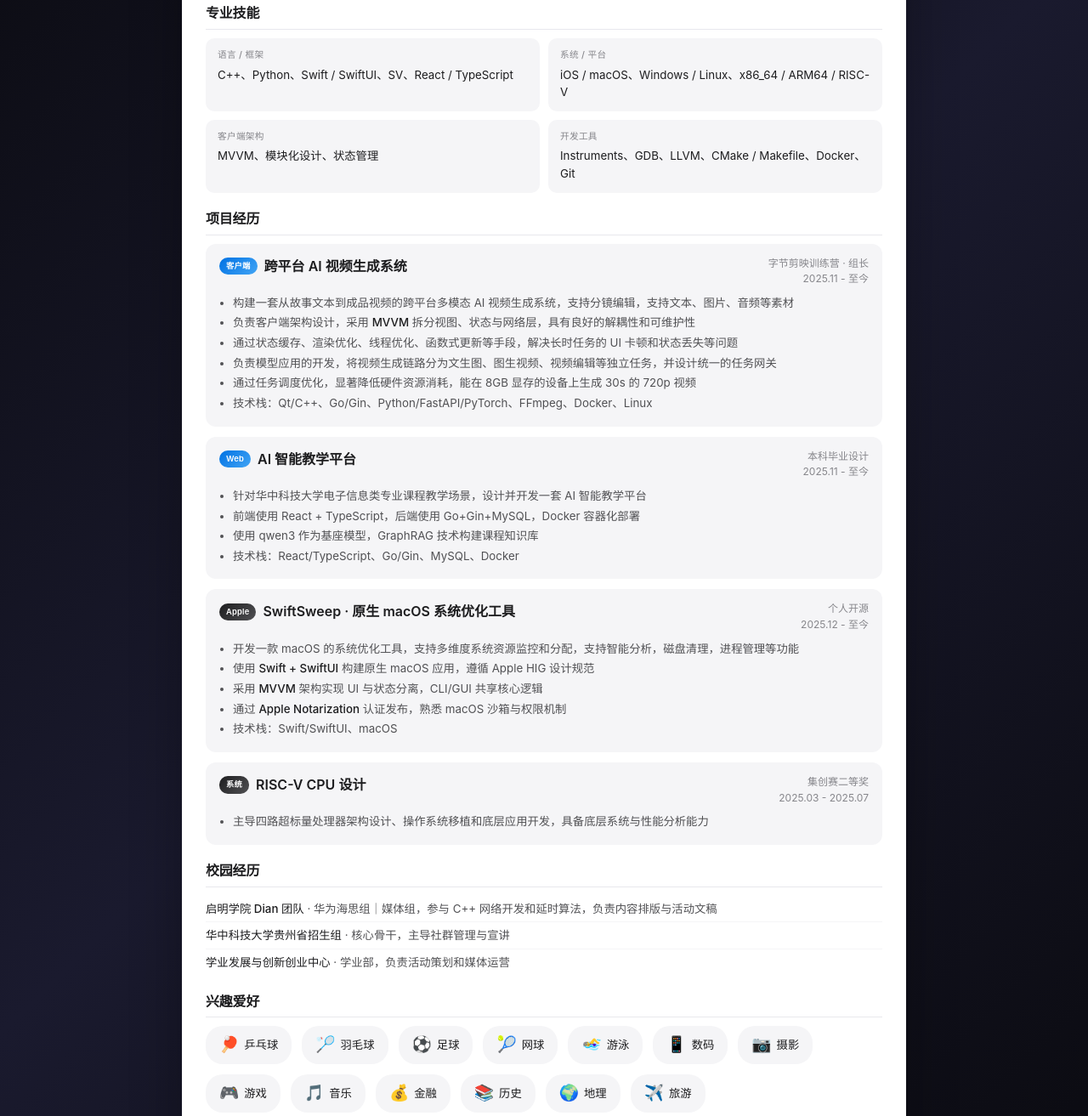
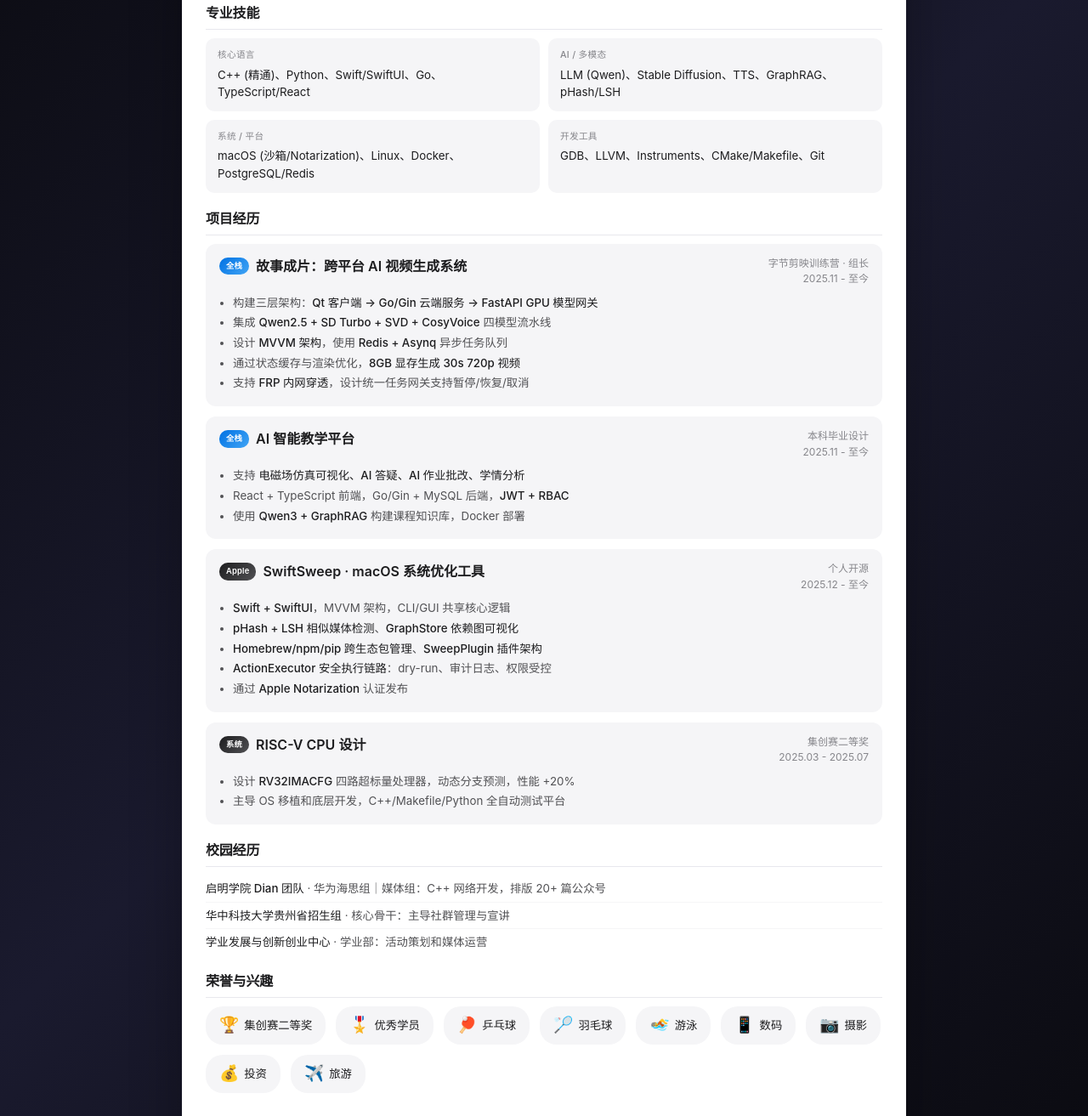
Before and after one commit to JadeSnow7/JadeSnow7.github.io, a plain HTML site: page resume.html in a window 1280 px wide. Shown: the part 329-1642 px from the top of the page at 85% size. Drawn offline with Linux system fonts and the light colour scheme.

Commit message:
Update resume: add technical details from GitHub projects

```diff
--- a/resume.html
+++ b/resume.html
@@ -5,7 +5,7 @@
     <meta charset="UTF-8">
     <meta name="viewport" content="width=device-width, initial-scale=1">
     <title>胡傲东 - 简历</title>
-    <meta name="description" content="胡傲东简历：跨平台客户端开发、系统架构与性能优化。">
+    <meta name="description" content="胡傲东简历：全栈开发、系统架构与 AI 多模态。">
     <link rel="preconnect" href="https://fonts.googleapis.com">
     <link rel="preconnect" href="https://fonts.gstatic.com" crossorigin>
     <link href="https://fonts.googleapis.com/css2?family=Noto+Sans+SC:wght@400;500;600;700&display=swap"
@@ -32,7 +32,6 @@
             -webkit-font-smoothing: antialiased;
         }
 
-        /* Navigation */
         .nav-bar {
             position: fixed;
             top: 0;
@@ -71,7 +70,6 @@
             color: #fff;
         }
 
-        /* Resume Container */
         .resume-wrapper {
             max-width: 900px;
             margin: 0 auto;
@@ -85,7 +83,6 @@
             overflow: hidden;
         }
 
-        /* Header */
         .header {
             text-align: center;
             padding: 28px 20px 24px;
@@ -120,12 +117,10 @@
             color: #0071e3;
         }
 
-        /* Content */
         .content {
             padding: 20px 28px 28px;
         }
 
-        /* Section */
         .section {
             margin-bottom: 18px;
         }
@@ -140,7 +135,6 @@
             border-bottom: 0.5px solid #e8e8ed;
         }
 
-        /* Education */
         .edu-row {
             display: flex;
             justify-content: space-between;
@@ -161,7 +155,6 @@
             font-size: 9pt;
         }
 
-        /* Skills Grid */
         .skills-grid {
             display: grid;
             grid-template-columns: repeat(2, 1fr);
@@ -188,12 +181,6 @@
             color: #1d1d1f;
         }
 
-        .skill-card .highlight {
-            color: #0071e3;
-            font-weight: 500;
-        }
-
-        /* Projects */
         .project {
             background: #f5f5f7;
             border-radius: 12px;
@@ -268,7 +255,6 @@
             color: #0071e3;
         }
 
-        /* Simple List */
         .simple-list {
             list-style: none;
         }
@@ -289,14 +275,13 @@
             font-weight: 500;
         }
 
-        /* Interests */
-        .interests {
+        .awards {
             display: flex;
             gap: 12px;
             flex-wrap: wrap;
         }
 
-        .interest-pill {
+        .award-pill {
             display: inline-flex;
             align-items: center;
             gap: 6px;
@@ -308,11 +293,10 @@
             font-weight: 500;
         }
 
-        .interest-icon {
+        .award-icon {
             font-size: 14pt;
         }
 
-        /* Download Button */
         .download-section {
             text-align: center;
             padding: 20px;
@@ -339,7 +323,6 @@
             box-shadow: 0 8px 20px rgba(0, 113, 227, 0.3);
         }
 
-        /* Responsive */
         @media (max-width: 600px) {
             .skills-grid {
                 grid-template-columns: 1fr;
@@ -430,20 +413,20 @@
                     <div class="section-title">专业技能</div>
                     <div class="skills-grid">
                         <div class="skill-card">
-                            <div class="label">语言 / 框架</div>
-                            <div class="value">C++、Python、Swift / SwiftUI、SV、React / TypeScript</div>
+                            <div class="label">核心语言</div>
+                            <div class="value">C++ (精通)、Python、Swift/SwiftUI、Go、TypeScript/React</div>
+                        </div>
+                        <div class="skill-card">
+                            <div class="label">AI / 多模态</div>
+                            <div class="value">LLM (Qwen)、Stable Diffusion、TTS、GraphRAG、pHash/LSH</div>
                         </div>
                         <div class="skill-card">
                             <div class="label">系统 / 平台</div>
-                            <div class="value">iOS / macOS、Windows / Linux、x86_64 / ARM64 / RISC-V</div>
-                        </div>
-                        <div class="skill-card">
-                            <div class="label">客户端架构</div>
-                            <div class="value">MVVM、模块化设计、状态管理</div>
+                            <div class="value">macOS (沙箱/Notarization)、Linux、Docker、PostgreSQL/Redis</div>
                         </div>
                         <div class="skill-card">
                             <div class="label">开发工具</div>
-                            <div class="value">Instruments、GDB、LLVM、CMake / Makefile、Docker、Git</div>
+                            <div class="value">GDB、LLVM、Instruments、CMake/Makefile、Git</div>
                         </div>
                     </div>
                 </div>
@@ -454,36 +437,34 @@
                     <div class="project">
                         <div class="project-header">
                             <div class="project-title">
-                                <span class="tag">客户端</span>
-                                <a href="https://github.com/JadeSnow7/StoryToVideo" target="_blank" rel="noopener">跨平台
-                                    AI 视频生成系统</a>
+                                <span class="tag">全栈</span>
+                                <a href="https://github.com/JadeSnow7/StoryToVideo" target="_blank"
+                                    rel="noopener">故事成片：跨平台 AI 视频生成系统</a>
                             </div>
                             <div class="project-meta">字节剪映训练营 · 组长<br>2025.11 - 至今</div>
                         </div>
                         <ul>
-                            <li>构建一套从故事文本到成品视频的跨平台多模态 AI 视频生成系统，支持分镜编辑，支持文本、图片、音频等素材</li>
-                            <li>负责客户端架构设计，采用 <strong>MVVM</strong> 拆分视图、状态与网络层，具有良好的解耦性和可维护性</li>
-                            <li>通过状态缓存、渲染优化、线程优化、函数式更新等手段，解决长时任务的 UI 卡顿和状态丢失等问题</li>
-                            <li>负责模型应用的开发，将视频生成链路分为文生图、图生视频、视频编辑等独立任务，并设计统一的任务网关</li>
-                            <li>通过任务调度优化，显著降低硬件资源消耗，能在 8GB 显存的设备上生成 30s 的 720p 视频</li>
-                            <li>技术栈：Qt/C++、Go/Gin、Python/FastAPI/PyTorch、FFmpeg、Docker、Linux</li>
+                            <li>构建三层架构：<strong class="accent">Qt 客户端 → Go/Gin 云端服务 → FastAPI GPU 模型网关</strong></li>
+                            <li>集成 <strong>Qwen2.5 + SD Turbo + SVD + CosyVoice</strong> 四模型流水线</li>
+                            <li>设计 <strong>MVVM 架构</strong>，使用 <strong>Redis + Asynq</strong> 异步任务队列</li>
+                            <li>通过状态缓存与渲染优化，<strong>8GB 显存生成 30s 720p 视频</strong></li>
+                            <li>支持 <strong>FRP 内网穿透</strong>，设计统一任务网关支持暂停/恢复/取消</li>
                         </ul>
                     </div>
 
                     <div class="project">
                         <div class="project-header">
                             <div class="project-title">
-                                <span class="tag">Web</span>
+                                <span class="tag">全栈</span>
                                 <a href="https://github.com/JadeSnow7/graduationDesign" target="_blank"
                                     rel="noopener">AI 智能教学平台</a>
                             </div>
                             <div class="project-meta">本科毕业设计<br>2025.11 - 至今</div>
                         </div>
                         <ul>
-                            <li>针对华中科技大学电子信息类专业课程教学场景，设计并开发一套 AI 智能教学平台</li>
-                            <li>前端使用 React + TypeScript，后端使用 Go+Gin+MySQL，Docker 容器化部署</li>
-                            <li>使用 qwen3 作为基座模型，GraphRAG 技术构建课程知识库</li>
-                            <li>技术栈：React/TypeScript、Go/Gin、MySQL、Docker</li>
+                            <li>支持 <strong class="accent">电磁场仿真可视化、AI 答疑、AI 作业批改、学情分析</strong></li>
+                            <li>React + TypeScript 前端，Go/Gin + MySQL 后端，<strong>JWT + RBAC</strong></li>
+                            <li>使用 <strong>Qwen3 + GraphRAG</strong> 构建课程知识库，Docker 部署</li>
                         </ul>
                     </div>
 
@@ -492,16 +473,16 @@
                             <div class="project-title">
                                 <span class="tag apple">Apple</span>
                                 <a href="https://github.com/JadeSnow7/SwiftSweep" target="_blank"
-                                    rel="noopener">SwiftSweep · 原生 macOS 系统优化工具</a>
+                                    rel="noopener">SwiftSweep · macOS 系统优化工具</a>
                             </div>
                             <div class="project-meta">个人开源<br>2025.12 - 至今</div>
                         </div>
                         <ul>
-                            <li>开发一款 macOS 的系统优化工具，支持多维度系统资源监控和分配，支持智能分析，磁盘清理，进程管理等功能</li>
-                            <li>使用 <strong class="accent">Swift + SwiftUI</strong> 构建原生 macOS 应用，遵循 Apple HIG 设计规范</li>
-                            <li>采用 <strong>MVVM</strong> 架构实现 UI 与状态分离，CLI/GUI 共享核心逻辑</li>
-                            <li>通过 <strong class="accent">Apple Notarization</strong> 认证发布，熟悉 macOS 沙箱与权限机制</li>
-                            <li>技术栈：Swift/SwiftUI、macOS</li>
+                            <li><strong class="accent">Swift + SwiftUI</strong>，MVVM 架构，CLI/GUI 共享核心逻辑</li>
+                            <li><strong>pHash + LSH 相似媒体检测</strong>、<strong>GraphStore 依赖图可视化</strong></li>
+                            <li><strong>Homebrew/npm/pip 跨生态包管理</strong>、<strong>SweepPlugin 插件架构</strong></li>
+                            <li><strong>ActionExecutor 安全执行链路</strong>：dry-run、审计日志、权限受控</li>
+                            <li>通过 <strong class="accent">Apple Notarization</strong> 认证发布</li>
                         </ul>
                     </div>
 
@@ -514,7 +495,8 @@
                             <div class="project-meta">集创赛二等奖<br>2025.03 - 2025.07</div>
                         </div>
                         <ul>
-                            <li>主导四路超标量处理器架构设计、操作系统移植和底层应用开发，具备底层系统与性能分析能力</li>
+                            <li>设计 <strong>RV32IMACFG</strong> 四路超标量处理器，动态分支预测，性能 +20%</li>
+                            <li>主导 OS 移植和底层开发，C++/Makefile/Python 全自动测试平台</li>
                         </ul>
                     </div>
                 </div>
@@ -522,28 +504,24 @@
                 <div class="section">
                     <div class="section-title">校园经历</div>
                     <ul class="simple-list">
-                        <li><strong>启明学院 Dian 团队</strong> · 华为海思组｜媒体组，参与 C++ 网络开发和延时算法，负责内容排版与活动文稿</li>
-                        <li><strong>华中科技大学贵州省招生组</strong> · 核心骨干，主导社群管理与宣讲</li>
-                        <li><strong>学业发展与创新创业中心</strong> · 学业部，负责活动策划和媒体运营</li>
+                        <li><strong>启明学院 Dian 团队</strong> · 华为海思组｜媒体组：C++ 网络开发，排版 20+ 篇公众号</li>
+                        <li><strong>华中科技大学贵州省招生组</strong> · 核心骨干：主导社群管理与宣讲</li>
+                        <li><strong>学业发展与创新创业中心</strong> · 学业部：活动策划和媒体运营</li>
                     </ul>
                 </div>
 
                 <div class="section">
-                    <div class="section-title">兴趣爱好</div>
-                    <div class="interests">
-                        <span class="interest-pill"><span class="interest-icon">🏓</span> 乒乓球</span>
-                        <span class="interest-pill"><span class="interest-icon">🏸</span> 羽毛球</span>
-                        <span class="interest-pill"><span class="interest-icon">⚽</span> 足球</span>
-                        <span class="interest-pill"><span class="interest-icon">🎾</span> 网球</span>
-                        <span class="interest-pill"><span class="interest-icon">🏊‍♀️</span> 游泳</span>
-                        <span class="interest-pill"><span class="interest-icon">📱</span> 数码</span>
-                        <span class="interest-pill"><span class="interest-icon">📷</span> 摄影</span>
-                        <span class="interest-pill"><span class="interest-icon">🎮</span> 游戏</span>
-                        <span class="interest-pill"><span class="interest-icon">🎵</span> 音乐</span>
-                        <span class="interest-pill"><span class="interest-icon">💰</span> 金融</span>
-                        <span class="interest-pill"><span class="interest-icon">📚</span> 历史</span>
-                        <span class="interest-pill"><span class="interest-icon">🌍</span> 地理</span>
-                        <span class="interest-pill"><span class="interest-icon">✈️</span> 旅游</span>
+                    <div class="section-title">荣誉与兴趣</div>
+                    <div class="awards">
+                        <span class="award-pill"><span class="award-icon">🏆</span> 集创赛二等奖</span>
+                        <span class="award-pill"><span class="award-icon">🎖️</span> 优秀学员</span>
+                        <span class="award-pill"><span class="award-icon">🏓</span> 乒乓球</span>
+                        <span class="award-pill"><span class="award-icon">🏸</span> 羽毛球</span>
+                        <span class="award-pill"><span class="award-icon">🏊</span> 游泳</span>
+                        <span class="award-pill"><span class="award-icon">📱</span> 数码</span>
+                        <span class="award-pill"><span class="award-icon">📷</span> 摄影</span>
+                        <span class="award-pill"><span class="award-icon">💰</span> 投资</span>
+                        <span class="award-pill"><span class="award-icon">✈️</span> 旅游</span>
                     </div>
                 </div>
             </div>
```
